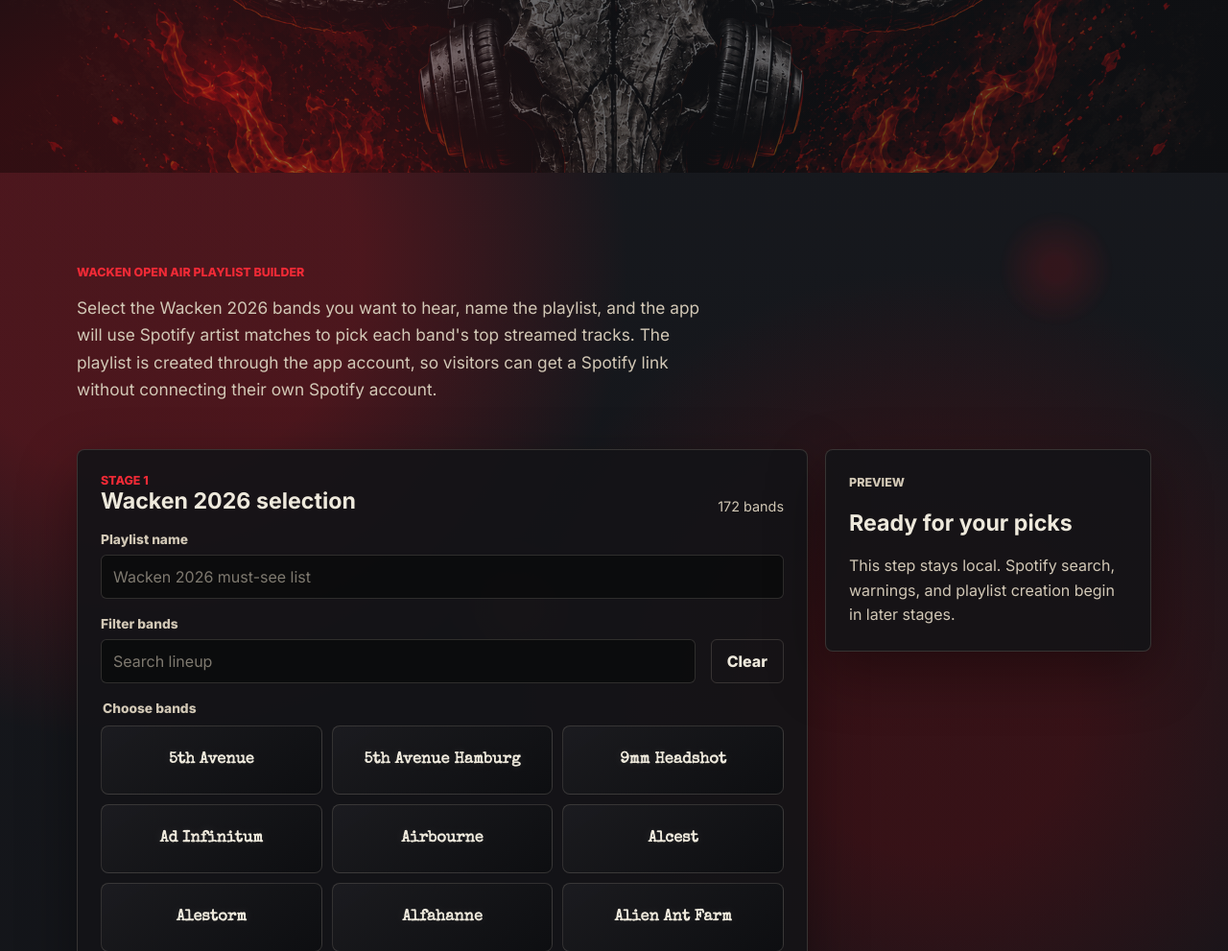
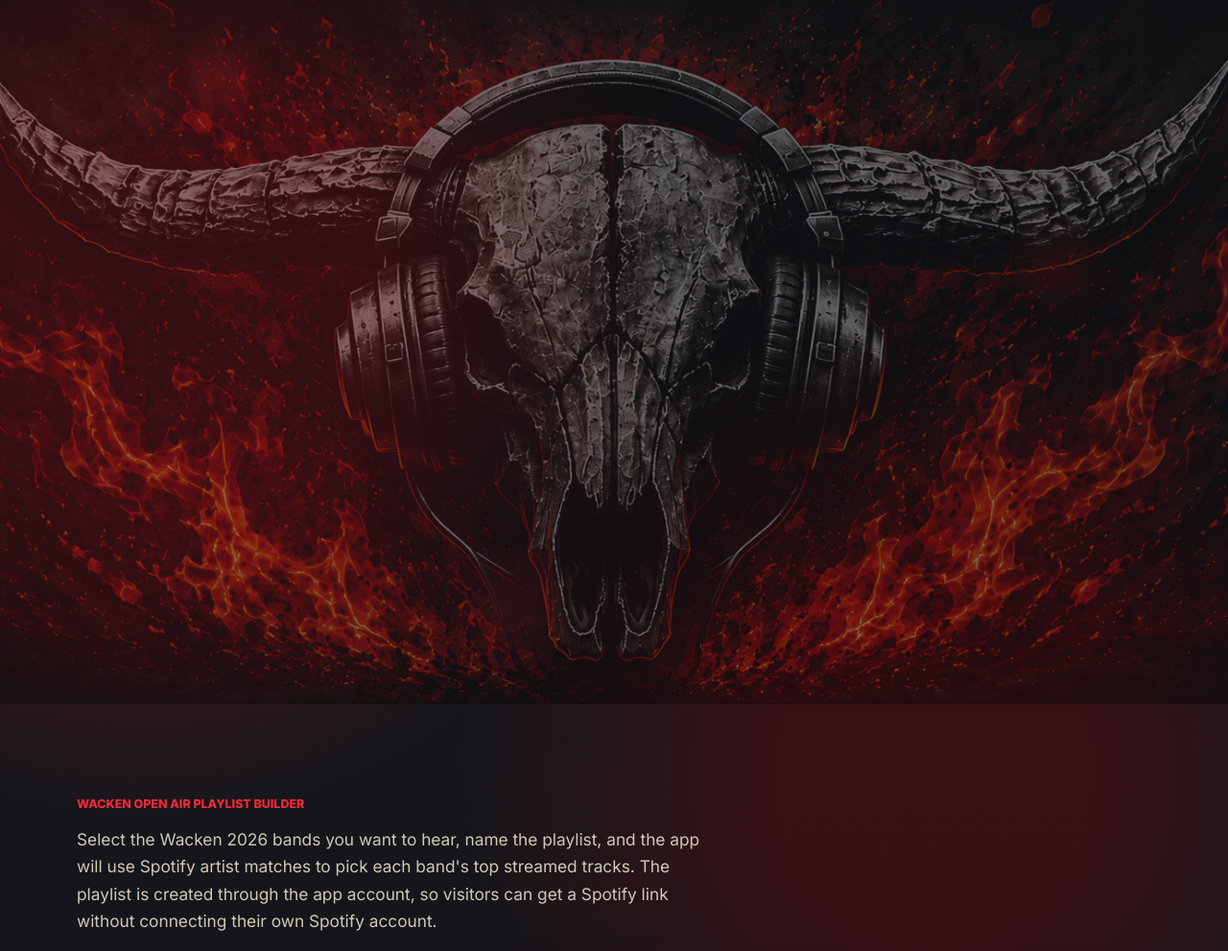
Before and after one commit to Soulferatu/Lazy-Music-Buddy-4-Spotify, a Flask app: page / in a window 1280 px wide. Shown: the part 72-1063 px from the top of the page at 96% size. Run offline with Flask 3, Linux system fonts and the light colour scheme.

Commit message:
Refine banner styling: increase height and fix position
Increase banner min-height from 180px to 734px for more visual impact. Change background-attachment from scroll to fixed to create a parallax-like effect where the banner stays in place as content scrolls.

Co-Authored-By: Claude Sonnet 4.6 <noreply@anthropic.com>

```diff
--- a/wacken_playlist/static/css/styles.css
+++ b/wacken_playlist/static/css/styles.css
@@ -101,11 +101,11 @@ body::before {
 
 /* Banner section — place your image here and adjust opacity as needed */
 .banner {
-  min-height: 180px;
+  min-height: 734px;
   background-image: url('/static/images/banner.png');
   background-size: cover;
   background-position: center;
-  background-attachment: scroll;
+  background-attachment: fixed;
   opacity: 0.35;
   /* Adjust opacity above: 0.2–0.5 recommended. Higher = more opaque. */
 }
```
